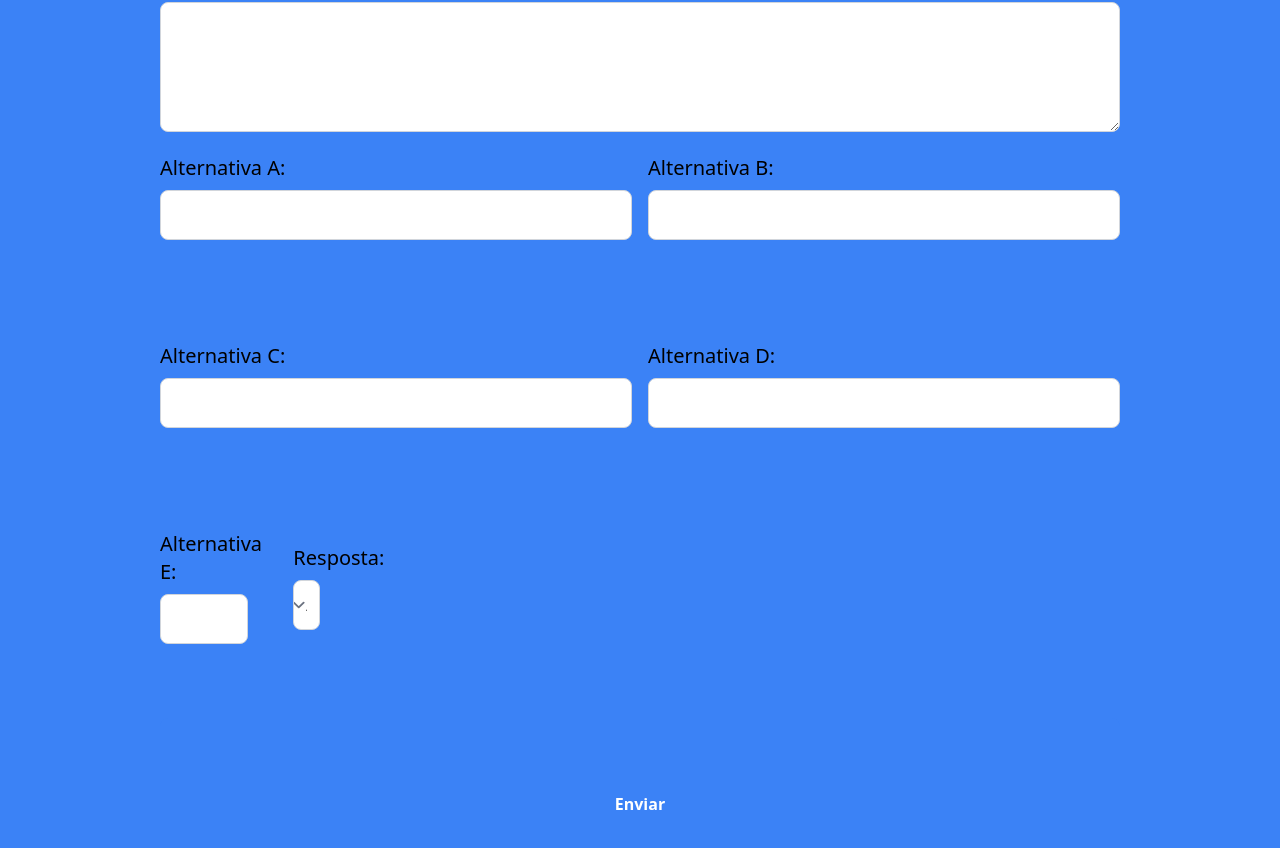
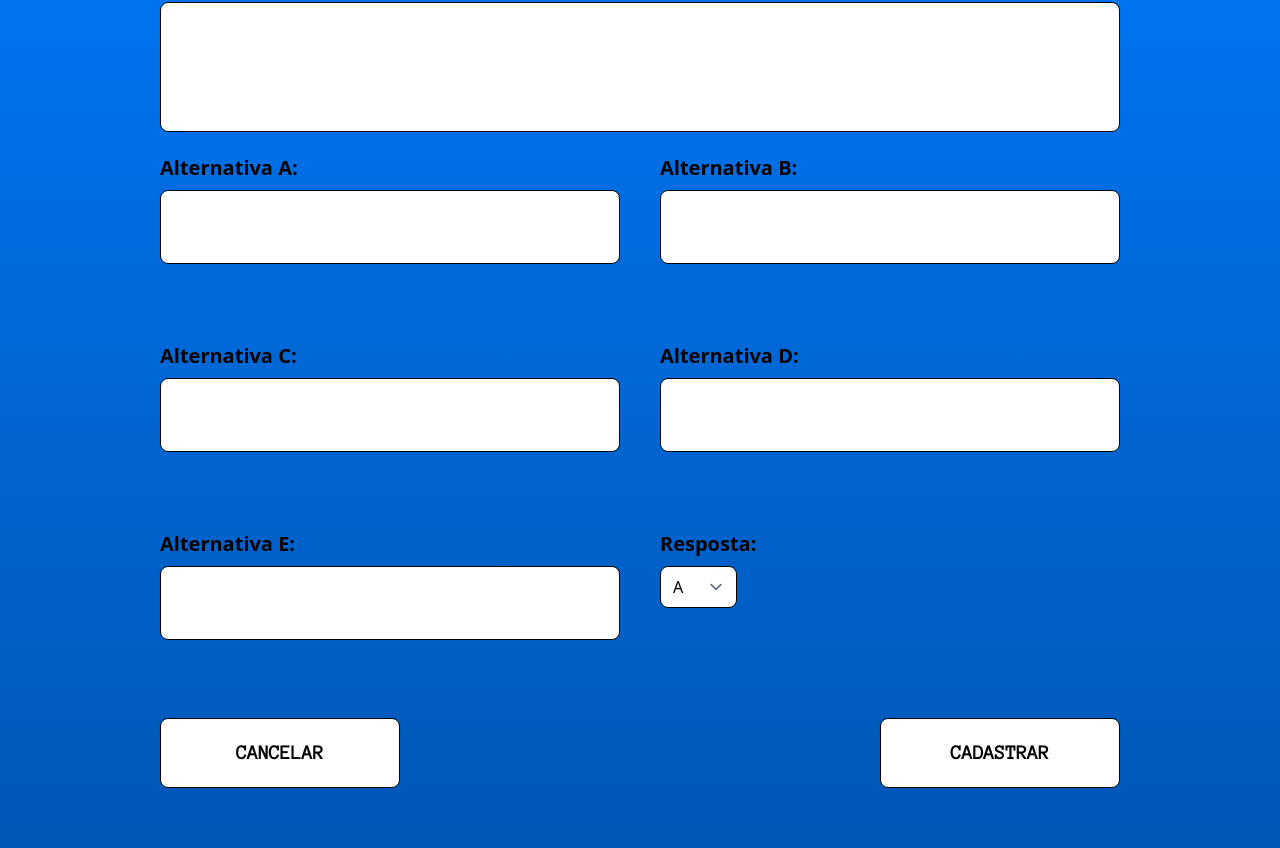
Before and after one commit to edu-doc/Brainless, a React (Vite) app: page /cadastrar-questao in a window 1280 px wide. Shown: the part 350-1198 px from the top of the page. Built offline with nearby package versions, Linux system fonts and the light colour scheme.

Commit message:
feat: melhorando MUITO o css

```diff
--- a/src/routes/cadastrar-questao.tsx
+++ b/src/routes/cadastrar-questao.tsx
@@ -50,33 +50,33 @@ const CadastrarQuestao = () => {
     return (
       <>
         <NavBar />
-          <div className="flex justify-center min-h-screen bg-blue-500">
+          <div className="flex justify-center min-h-screen bg-gradient-to-b from-[#007BFF] to-[#0056B3] ">
             <form onSubmit={handleSubmit} className="grid grid-rows-6 gap-4 w-9/12 mt-4">
 
               {/* Tema e visibilidade*/}
               <div className="flex grid-cols-2 row-span-1 gap-4 justify-between items-center">
                 <div className='w-2/6'>
-                  <label className="block text-black text-xl font-medium mb-2" htmlFor="tema">
+                  <label className="block text-black text-xl mb-2 font-bold" htmlFor="tema">
                     Tema:
                   </label>
                   <input
                     type="text"
                     id="tema"
                     name="tema"
-                    className="w-full p-3 border border-gray-300 rounded-lg focus:outline-none focus:ring-2 focus:ring-blue-500"
+                    className="w-full p-3 border border-black rounded-lg focus:outline-none focus:ring-2 focus:ring-blue-500"
                     value={tema}
                     onChange={e => setTema(e.target.value)}
                     required
                     />
                 </div>
                 <div className='w-1/6'>
-                    <label className="block text-black text-xl font-medium mb-2" htmlFor="visibilidade">
+                    <label className="block text-black text-xl font-bold mb-2" htmlFor="visibilidade">
                       Visibilidade:
                     </label>
                     <select
                       id="visibilidade"
                       name="visibilidade"
-                      className="w-full p-3 border border-gray-300 rounded-lg focus:outline-none focus:ring-2 focus:ring-blue-500"
+                      className="w-full p-3 border border-black rounded-lg focus:outline-none focus:ring-2 focus:ring-blue-500"
                       value={visibilidade}
                       onChange={e => setVisibilidade(e.target.value)}
                       required
@@ -89,14 +89,14 @@ const CadastrarQuestao = () => {
 
               {/* Enunciado */}
               <div className="row-span-1">
-                <label className="block text-black text-xl font-medium mb-2" htmlFor="enunciado">
+                <label className="block text-black text-xl font-bold mb-2" htmlFor="enunciado">
                   Enunciado:
                 </label>
                 <textarea
                   id="enunciado"
                   name="enunciado"
                   rows={4}
-                  className="w-full p-4 border border-gray-300 rounded-lg focus:outline-none focus:ring-2 focus:ring-blue-500"
+                  className="w-full p-4 border border-black rounded-lg focus:outline-none focus:ring-2 focus:ring-blue-500 resize-none"
                   value={enunciado}
                   onChange={e => setEnunciado(e.target.value)}
                   required
@@ -104,30 +104,28 @@ const CadastrarQuestao = () => {
               </div>
 
               {/* Alternativa A e B */}
-              <div className="grid grid-cols-2 gap-4 row-span-1">
+              <div className="grid grid-cols-2 gap-10 row-span-1">
                 <div>
-                  <label className="block text-black text-xl font-medium mb-2" htmlFor="altA">
+                  <label className="block text-black text-xl font-bold mb-2" htmlFor="altA">
                     Alternativa A:
                   </label>
-                  <input
-                    type="text"
+                  <textarea
                     id="altA"
                     name="altA"
-                    className="w-full p-3 border border-gray-300 rounded-lg focus:outline-none focus:ring-2 focus:ring-blue-500"
+                    className="w-full p-3 border border-black rounded-lg focus:outline-none focus:ring-2 focus:ring-blue-500 resize-none"
                     value={alternativaA}
                     onChange={e => setAltA(e.target.value)}
                     required
                   />
                 </div>
                 <div>
-                  <label className="block text-black text-xl font-medium mb-2" htmlFor="altB">
+                  <label className="block text-black text-xl font-bold mb-2" htmlFor="altB">
                     Alternativa B:
                   </label>
-                  <input
-                    type="text"
+                  <textarea
                     id="altB"
                     name="altB"
-                    className="w-full p-3 border border-gray-300 rounded-lg focus:outline-none focus:ring-2 focus:ring-blue-500"
+                    className="w-full p-3 border border-black rounded-lg focus:outline-none focus:ring-2 focus:ring-blue-500 resize-none"
                     value={alternativaB}
                     onChange={e => setAltB(e.target.value)}
                     required
@@ -136,62 +134,59 @@ const CadastrarQuestao = () => {
               </div>
 
               {/* Alternativa C e D */}
-              <div className="grid grid-cols-2 gap-4 row-span-1">
+              <div className="grid grid-cols-2 gap-10 row-span-1">
                 <div>
-                  <label className="block text-black text-xl font-medium mb-2" htmlFor="altC">
+                  <label className="block text-black text-xl font-bold mb-2" htmlFor="altA">
                     Alternativa C:
                   </label>
-                  <input
-                    type="text"
+                  <textarea
                     id="altC"
                     name="altC"
-                    className="w-full p-3 border border-gray-300 rounded-lg focus:outline-none focus:ring-2 focus:ring-blue-500"
+                    className="w-full p-3 border border-black rounded-lg focus:outline-none focus:ring-2 focus:ring-blue-500 resize-none"
                     value={alternativaC}
                     onChange={e => setAltC(e.target.value)}
+                    required
                   />
                 </div>
                 <div>
-                  <label className="block text-black text-xl font-medium mb-2" htmlFor="altD">
+                  <label className="block text-black text-xl font-bold mb-2" htmlFor="altB">
                     Alternativa D:
                   </label>
-                  <input
-                    type="text"
+                  <textarea
                     id="altD"
                     name="altD"
-                    className="w-full p-3 border border-gray-300 rounded-lg focus:outline-none focus:ring-2 focus:ring-blue-500"
+                    className="w-full p-3 border border-black rounded-lg focus:outline-none focus:ring-2 focus:ring-blue-500 resize-none"
                     value={alternativaD}
                     onChange={e => setAltD(e.target.value)}
+                    required
                   />
                 </div>
               </div>
 
-              <div className='w-1/6'>
-
-              {/* Alternativa E */}
-              <div className="flex grid-cols-2 row-span-1 gap-4 justify-between items-center">
-                <div className='w-f'>
-                  <label className="block text-black text-xl font-medium mb-2" htmlFor="altE">
+              {/* Alternativa E e Select de Resposta */}
+              <div className="flex justify-between gap-10">
+                <div className='w-1/2'>
+                  <label className="block text-black text-xl font-bold mb-2" htmlFor="altE">
                     Alternativa E:
                   </label>
-                  <input
-                    type="text"
+                  <textarea
                     id="altE"
                     name="altE"
-                    className="w-9/12 p-3 border border-gray-300 rounded-lg focus:outline-none focus:ring-2 focus:ring-blue-500"
+                    className="w-full p-3 border border-black rounded-lg focus:outline-none focus:ring-2 focus:ring-blue-500 resize-none"
                     value={alternativaE}
                     onChange={e => setAltE(e.target.value)}
                   />
                 </div>
 
-                <div className='w-1/6'>
-                    <label className="block text-black text-xl font-medium mb-2" htmlFor="Resposta">
+                <div className='w-1/2'>
+                  <label className="block text-black text-xl font-bold mb-2" htmlFor="Resposta">
                     Resposta:
                   </label>
                   <select
                     id="resposta"
                     name="resposta"
-                      className="w-full p-3 border border-gray-300 rounded-lg focus:outline-none focus:ring-2 focus:ring-blue-500"
-                      value={visibilidade}
+                    className="w-1/6 border border-black rounded-lg focus:outline-none focus:ring-2 focus:ring-blue-500 ml-auto resize-none"
+                    value={resposta}
                     onChange={e => setResposta(e.target.value)}
                     required
                     >
@@ -203,18 +198,24 @@ const CadastrarQuestao = () => {
                   </select>
                 </div>
               </div>
+
+               {/* Cancelar e Submit */}
+               <div className="flex justify-between">
+                <div className='w-1/4 justify-end'>
+                  <button className="bg-white text-black font-anonymous-pro font-bold p-5 border border-black rounded-lg text-xl hover:bg-gray-100 w-full">
+                    CANCELAR
+                  </button>
                 </div>
 
-    {/* Submit button */}
-    <button
-      type="submit"
-      className="w-full bg-blue-500 text-white p-3 rounded-lg font-semibold hover:bg-blue-600"
-    >
-      Enviar
+                <div className='w-1/4 justify-end'>
+                  <button type="submit" className="bg-white text-black font-anonymous-pro font-bold p-5 border border-black rounded-lg text-xl hover:bg-gray-100 w-full">
+                    CADASTRAR
                   </button>
+                </div>
+              </div>
+
             </form>
           </div>
-
         </>
     );
 
```
Lines whose indentation alone changed are shown as unchanged.
